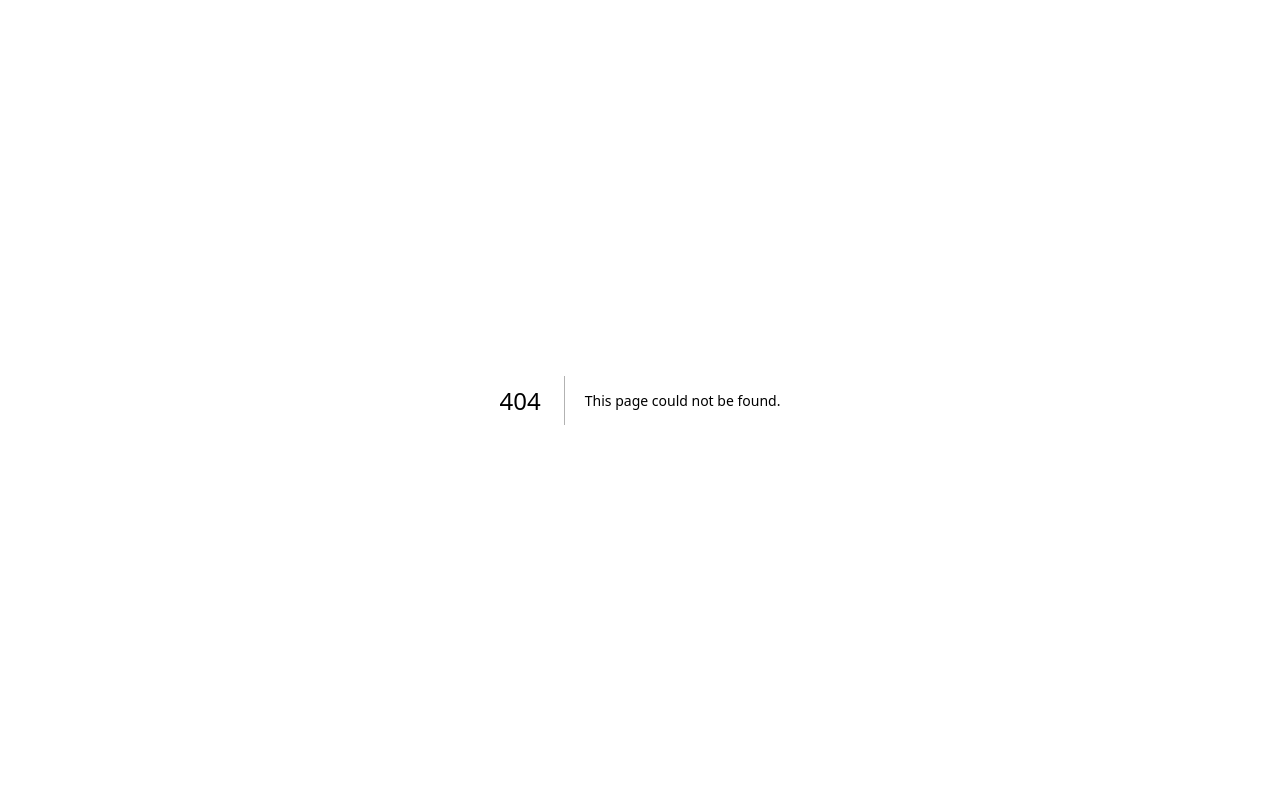
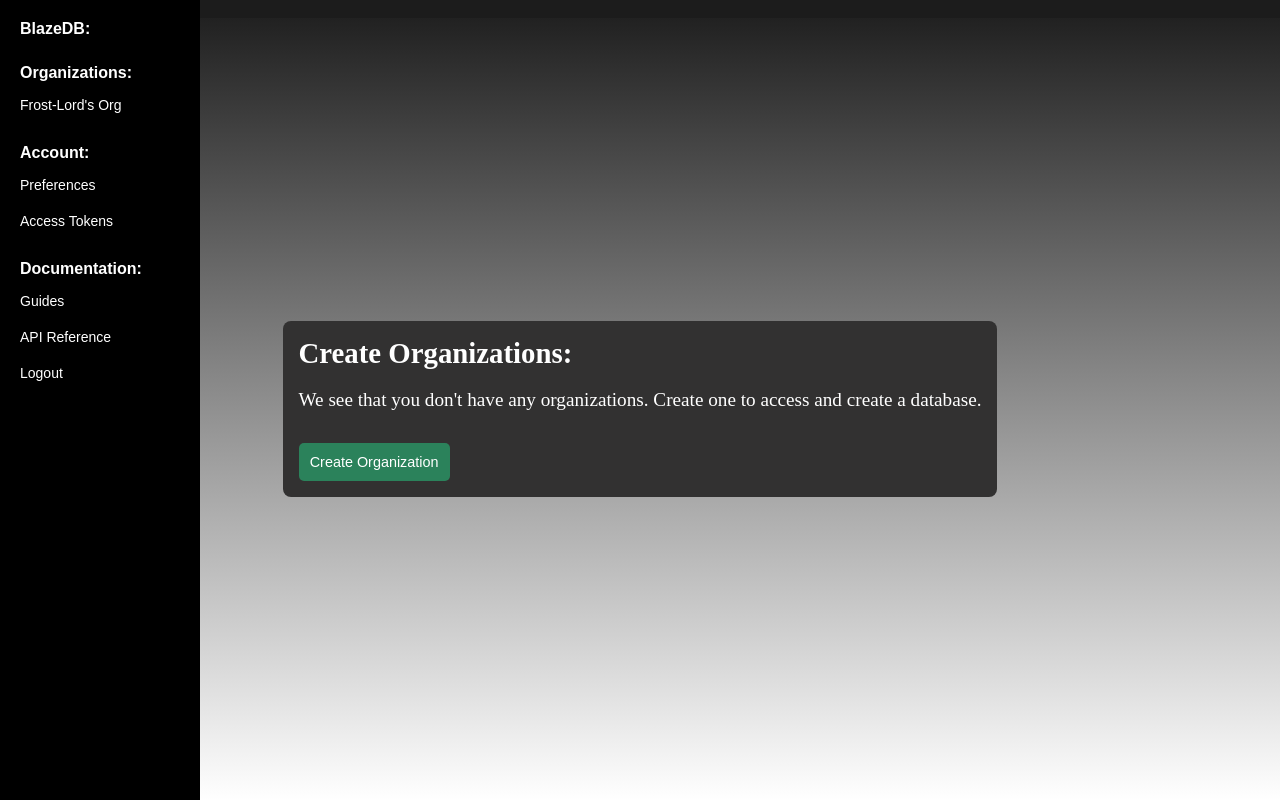
Before and after one commit to Frost-Lord/BlazeDB, a Next.js app in the folder website/: page /dashboard in a window 1280 px wide. Before the commit this address had no page. Built offline with nearby package versions, Linux system fonts and the light colour scheme.

Commit message:
CSS Update
- Dashboard
- Div and ClassName updates

```diff
--- a/website/package.json
+++ b/website/package.json
@@ -11,7 +11,7 @@
   "dependencies": {
     "eslint": "8.35.0",
     "eslint-config-next": "13.2.3",
-    "next": "13.2.3",
+    "next": "^13.2.3",
     "react": "18.2.0",
     "react-dom": "18.2.0"
   }
--- /dev/null
+++ b/website/src/pages/components/Sidebar.js
@@ -0,0 +1,51 @@
+import Link from 'next/link';
+
+const Sidebar = () => {
+  return (
+    <nav>
+      <ul>
+        <li>
+          <strong>BlazeDB:</strong>
+        </li>
+        <br></br>
+        <li>
+          <strong>Organizations:</strong>
+          <ul>
+            <li>
+              <a href="#">Frost-Lord's Org</a>
+            </li>
+          </ul>
+        </li>
+        <br></br>
+        <li>
+          <strong>Account:</strong>
+          <ul>
+            <li>
+              <a href="#">Preferences</a>
+            </li>
+            <li>
+              <a href="#">Access Tokens</a>
+            </li>
+          </ul>
+        </li>
+        <br></br>
+        <li>
+          <strong>Documentation:</strong>
+          <ul>
+            <li>
+              <a href="#">Guides</a>
+            </li>
+            <li>
+              <a href="#">API Reference</a>
+            </li>
+          </ul>
+        </li>
+        <li>
+          <a href="#">Logout</a>
+        </li>
+      </ul>
+    </nav>
+  );
+};
+
+export default Sidebar;
--- /dev/null
+++ b/website/src/pages/dashboard.js
@@ -0,0 +1,103 @@
+import { useState } from 'react';
+import Head from "next/head";
+import styles from "@/styles/Dashboard.module.css";
+import Sidebar from "./components/Sidebar";
+
+export default function Dashboard() {
+  const [showModal, setShowModal] = useState(false);
+
+  const toggleModal = () => {
+    setShowModal(!showModal);
+  };
+
+  return (
+    <>
+      <Head>
+        <title>Dashboard</title>
+        <meta name="description" content="Generated by create next app" />
+        <meta name="viewport" content="width=device-width, initial-scale=1" />
+        <link rel="icon" href="/favicon.ico" />
+      </Head>
+
+      <div className={styles.container}>
+        <nav>
+          <Sidebar />
+        </nav>
+        <main className={styles.main}>
+          <div className={styles.topbar}>
+            <p>test</p>
+          </div>
+
+
+          <div className={styles.contentWrapper}>
+            <div className={styles.card}>
+              <div className={styles.cardTitle}>
+                <h2>Create Organizations:</h2>
+              </div>
+              <div className={styles.cardBody}>
+                <p>
+                  We see that you don't have any organizations. Create one to access and create a database.
+                </p>
+                <br />
+                <button className={styles.bubbleButton} onClick={toggleModal}>
+                  Create Organization
+                </button>
+              </div>
+            </div>
+          </div>
+        </main>
+      </div>
+
+      {showModal && (
+        <div className={styles.modal}>
+          <div className={styles.modalContent}>
+            <div className={styles.modalHeader}>
+              <h2>Create a new organization:</h2>
+              <button className={styles.close} onClick={showModal}>
+                &times;
+              </button>
+            </div>
+            <br />
+            <div className={styles.modalBody}>
+              <form className={styles.form}>
+                <label className={styles.label} htmlFor="orgname">Name:</label>
+                <input
+                  className={styles.input}
+                  type="text"
+                  id='orgname'
+                  placeholder='Organization name'
+                  minLength="3"
+                  maxLength="20"
+                />
+                <br></br>
+                <label className={styles.label} htmlFor="typeorg">Type of organization:</label>
+                <select
+                  className={styles.input}
+                  type="text"
+                  id='vpsos'
+                >
+                  <option value="ubuntu-20.04">Personal</option>
+                  <option value="ubuntu-18.04">Educational</option>
+                  <option value="debian-10">Startup</option>
+                  <option value="debian-9">Agency</option>
+                  <option value="centos-8">Company</option>
+                  <option value="centos-7">N/A</option>
+                </select>
+              </form>
+              <div className={styles.modalFooterLine}></div>
+              <div className={styles.modalFooter}>
+                <button className={styles.bubbleButton} onClick={toggleModal}>
+                  Cancel
+                </button>
+                  <button className={styles.bubbleButton} onClick={toggleModal}>
+                    Create Organization
+                  </button>
+              </div>
+
+            </div>
+          </div>
+        </div>
+      )}
+    </>
+  );
+}
--- /dev/null
+++ b/website/src/styles/Dashboard.module.css
@@ -0,0 +1,139 @@
+.main {
+  display: flex;
+  flex-direction: column;
+  align-items: center;
+  justify-content: center;
+  height: 100vh;
+  width: 100vw;
+}
+
+.container {
+  display: grid;
+  grid-template-columns: 250px 1fr;
+  height: 100vh;
+}
+
+.nav {
+  background-color: #1c1c1c;
+  color: white;
+  padding: 1rem;
+}
+
+.topbar {
+  flex: 0 0 auto;
+  width: 100%;
+  top: 0;
+  left: 0;
+  background-color: #1c1c1c;
+}
+
+.contentWrapper {
+  display: flex;
+  flex: 1;
+  align-items: center;
+  justify-content: center;
+}
+
+.bubbleButton {
+  background-color: #2b825b;
+  color: white;
+  padding: 0.7rem;
+  border-radius: 5px;
+  border: none;
+  font-size: 0.9rem;
+}
+
+.card {
+  background-color: #323131;
+  color: white;
+  padding: 1rem;
+  border-radius: 8px;
+}
+
+.cardTitle {
+  margin-bottom: 1rem;
+  font-size: 1.2rem;
+}
+
+.cardBody {
+  font-size: 1.2rem;
+  line-height: 1.5;
+}
+
+.modal {
+  display: fixed;
+  position: fixed;
+  z-index: 1;
+  padding-top: 100px;
+  left: 0;
+  top: 0;
+  color: #fff;
+  width: 100%;
+  height: 100%;
+  overflow: auto;
+  background-color: rgba(0,0,0,.4);
+}
+
+.modalHeader h2 {
+  text-align: center;
+}
+
+.modalFooterLine {
+  border-top: 1px solid #ccc;
+  margin: 10px 0;
+}
+
+.modalContent {
+  width: 60rem;
+  padding: 4rem 2rem;
+  border-radius: 0.8rem;
+  position: relative;
+  overflow: hidden;
+  background-color: #232323;
+  margin: auto;
+  color: #fff;
+  border: 1px solid var(--card-shadow);
+  width: 50%;
+  box-shadow: 0 0 0.5rem #40bf86;
+  -webkit-animation-name: animatetop;
+  -webkit-animation-duration: .4s;
+  animation-name: animatetop;
+  animation-duration: .4s;
+}
+
+.close {
+  position: absolute;
+  top: 0;
+  right: 0;
+  padding: 10px;
+  cursor: pointer;
+}
+
+.form {
+  width: 500px;
+  color: white;
+  margin: 0 auto;
+  text-align: left;
+  font-family: roboto,sans-serif;
+  color: #333;
+}
+
+.label {
+  display: block;
+  font-size: 18px;
+  font-weight: 700;
+  color: white;
+  margin-bottom: 5px;
+}
+
+.input[type=text] {
+  width: 100%;
+  padding: 12px 20px;
+  margin: 8px 0;
+  box-sizing: border-box;
+  border: 2px solid #ccc;
+  border-radius: 4px;
+  font-size: 16px;
+  outline: none;
+  transition: .3s;
+}
--- a/website/src/styles/globals.css
+++ b/website/src/styles/globals.css
@@ -87,12 +87,7 @@ body {
 
 body {
   color: rgb(var(--foreground-rgb));
-  background: linear-gradient(
-      to bottom,
-      transparent,
-      rgb(var(--background-end-rgb))
-    )
-    rgb(var(--background-start-rgb));
+  background: linear-gradient( to bottom, #1c1c1c, rgb(var(--background-end-rgb)) ) rgb(var(--background-start-rgb));
 }
 
 a {
@@ -105,3 +100,55 @@ a {
     color-scheme: dark;
   }
 }
+
+
+/* //////////////////////////////// */
+/* Dashboard Sidebar */
+/* //////////////////////////////// */
+nav {
+  position: fixed;
+  top: 0;
+  left: 0;
+  bottom: 0;
+  width: 200px;
+  background-color: #000000;
+  color: white;
+  font-family: Arial, sans-serif;
+  font-size: 14px;
+  padding: 20px;
+}
+
+
+nav ul {
+  margin: 0;
+  padding: 0;
+  list-style: none;
+}
+
+nav li {
+  margin-bottom: 10px;
+}
+
+nav a {
+  display: block;
+  color: white;
+  text-decoration: none;
+  padding: 5px 0;
+  transition: all 0.2s ease;
+}
+
+nav a:hover {
+  color: #2b825b;
+}
+
+nav strong {
+  display: block;
+  font-weight: bold;
+  font-size: 16px;
+  margin-bottom: 10px;
+  color: white;
+}
+
+/* //////////////////////////////// */
+/* END Dashboard Sidebar */
+/* //////////////////////////////// */
```
Also changed, not shown: 1 other file (tests, documents, lock files or other folders).
